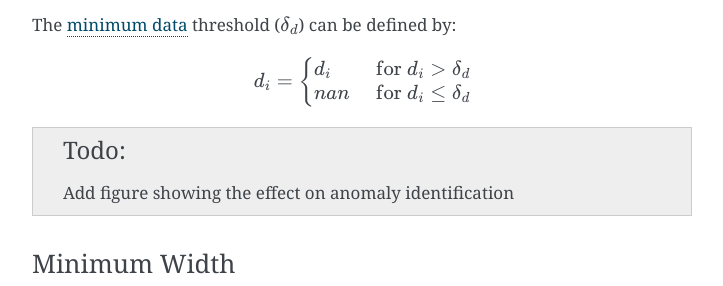
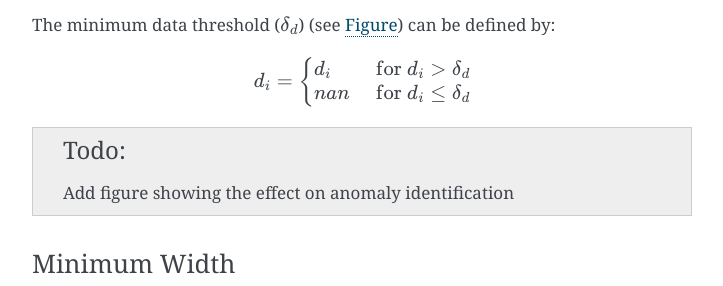
Before and after one commit to MiraGeoscience/peak-finder-app, a Sphinx documentation site: the page built from docs/source/methodology.rst, in a window 1280 px wide and 900 px high, scrolled down 1763 px, cut to the strip 247-533 px from the top of the window. Shown: the whole strip, without its empty margins (388-1111 px from the left). Built offline with Sphinx 7.4.7, drawn with Linux system fonts in a browser that asks for light colours.

Commit message:
Update docs/source/methodology.rst
Co-authored-by: domfournier <dominiquef@mirageoscience.com>

```diff
--- a/docs/source/methodology.rst
+++ b/docs/source/methodology.rst
@@ -75,7 +75,7 @@
 
 .. autoproperty:: peak_finder.params.PeakFinderParams.min_value
 
-The :ref:`minimum data <anomaly>` threshold (:math:`\delta_d`) can be defined by:
+The minimum data threshold (:math:`\delta_d`) (see :ref:`Figure <anomaly>`) can be defined by:
 
 .. math::
 
```
